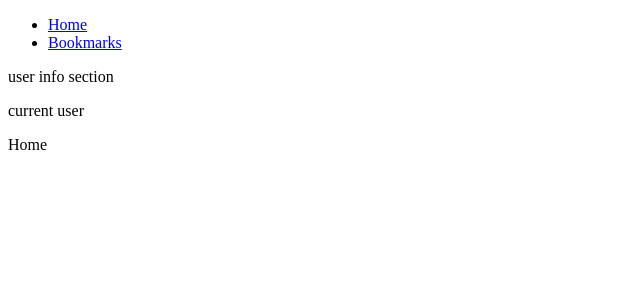
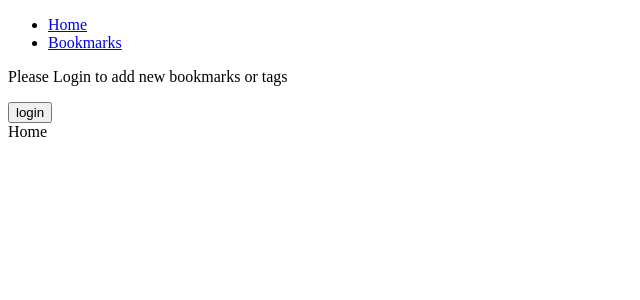
Before and after one commit to hannahellis4242/Bookmarks, a Next.js app in the folder client2/: page / in a window 1280 px wide. Shown: the top 300 px of the page, without its empty margins (0-640 px from the left). Built offline with nearby package versions, Linux system fonts and the light colour scheme.

Commit message:
adding basic structure to user section

```diff
--- a/client2/components/User.tsx
+++ b/client2/components/User.tsx
@@ -2,10 +2,13 @@ import React, { useContext } from "react";
 import { UserContext } from "../store/UserContext";
 const User: React.FC = () => {
   const user = useContext(UserContext);
+  if (user.user) {
+    return <section>Welocome {user.user}</section>;
+  }
   return (
     <section>
-      <p>user info section</p>
-      <p>current user {user.user}</p>
+      <p>Please Login to add new bookmarks or tags</p>
+      <button>login</button>
     </section>
   );
 };
```
